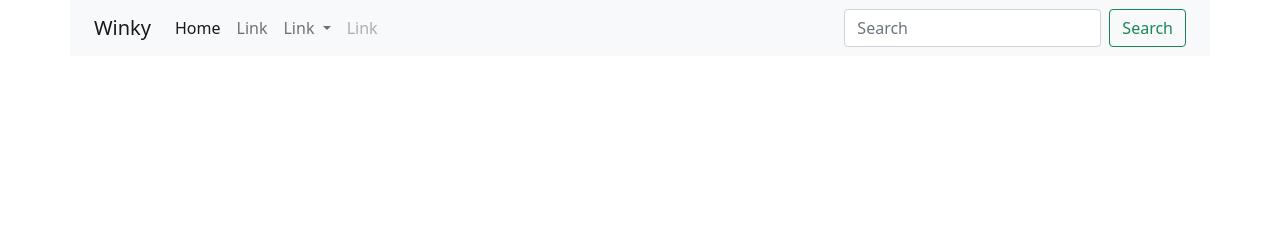
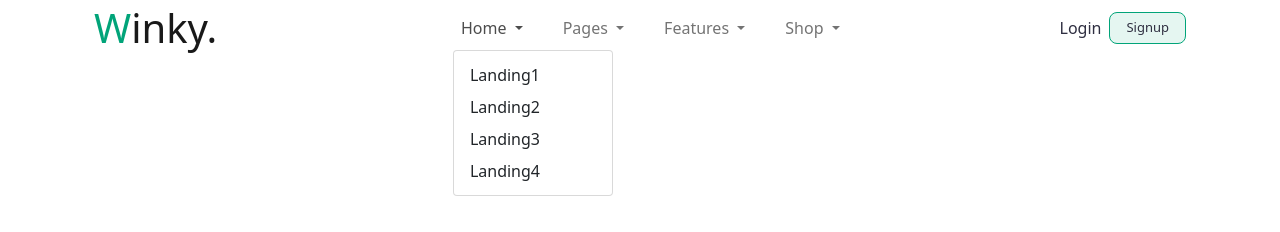
Before and after one commit to AbdelilahChahbouni/Winck_Template, a plain HTML site: page index.html in a window 1280 px wide. Both pictures are taken after a click on the button "Home". Drawn offline with nearby package versions, Linux system fonts and the light colour scheme.

Commit message:
add navbar section

```diff
--- a/css/style.css
+++ b/css/style.css
@@ -0,0 +1,33 @@
+* {
+    margin: 0;
+    padding: 0;
+    text-decoration: none;
+    box-sizing: border-box;
+}
+
+.login-btn {
+    text-decoration: none;
+    color: #2f2f41;
+}
+
+
+
+.signup-btn {
+    text-decoration: none;
+    border-radius: .5rem;
+    border: 1px solid #01a479;
+    background-color: rgba(1,164,121,.1);
+    color: #2f2f41;
+    padding: .35rem 1rem;
+    font-size: 13px;
+    font-weight: 500;
+
+
+}
+
+.title-brand {
+  font-size: 2.5rem;
+  line-height: 2.5rem;
+  margin-right: 0;
+  padding: 0;
+}
--- a/index.html
+++ b/index.html
@@ -7,49 +7,86 @@
 
     <!-- Bootstrap CSS -->
     <link href="https://cdn.jsdelivr.net/npm/bootstrap@5.0.2/dist/css/bootstrap.min.css" rel="stylesheet" integrity="sha384-EVSTQN3/azprG1Anm3QDgpJLIm9Nao0Yz1ztcQTwFspd3yD65VohhpuuCOmLASjC" crossorigin="anonymous">
-
+    <link rel="stylesheet" href="css/style.css">
     <title>Winky Template </title>
   </head>
   <body>
 
     <!-- Start Navbar Section -->
-    <nav class="navbar navbar-expand-lg navbar-light bg-light container">
+    <nav class="navbar navbar-expand-lg navbar-light  container-sm">
         <div class="container-fluid">
-          <a class="navbar-brand" href="#">Winky</a>
+          <a class="navbar-brand title-brand" href="#"><span style="color:#01A479">W</span>inky.</a>
           <button class="navbar-toggler" type="button" data-bs-toggle="collapse" data-bs-target="#navbarScroll" aria-controls="navbarScroll" aria-expanded="false" aria-label="Toggle navigation">
             <span class="navbar-toggler-icon"></span>
           </button>
           <div class="collapse navbar-collapse" id="navbarScroll">
-            <ul class="navbar-nav me-auto my-2 my-lg-0 navbar-nav-scroll" style="--bs-scroll-height: 100px;">
-              <li class="nav-item">
-                <a class="nav-link active" aria-current="page" href="#">Home</a>
-              </li>
-              <li class="nav-item">
-                <a class="nav-link" href="#">Link</a>
-              </li>
-              <li class="nav-item dropdown">
+            <ul class="navbar-nav mx-auto my-2 my-lg-0 navbar-nav-scroll" style="--bs-scroll-height: 100px;">
+
+              <li class="nav-item dropdown ms-4">
                 <a class="nav-link dropdown-toggle" href="#" id="navbarScrollingDropdown" role="button" data-bs-toggle="dropdown" aria-expanded="false">
-                  Link
+                  Home
                 </a>
                 <ul class="dropdown-menu" aria-labelledby="navbarScrollingDropdown">
-                  <li><a class="dropdown-item" href="#">Action</a></li>
-                  <li><a class="dropdown-item" href="#">Another action</a></li>
-                  <li><hr class="dropdown-divider"></li>
-                  <li><a class="dropdown-item" href="#">Something else here</a></li>
+                  <li><a class="dropdown-item" href="#">Landing1</a></li>
+                  <li><a class="dropdown-item" href="#">Landing2</a></li>
+                  <li><a class="dropdown-item" href="#">Landing3</a></li>
+                  <li><a class="dropdown-item" href="#">Landing4</a></li>
                 </ul>
               </li>
-              <li class="nav-item">
-                <a class="nav-link disabled" href="#" tabindex="-1" aria-disabled="true">Link</a>
+              <li class="nav-item dropdown ms-4">
+                <a class="nav-link my-link dropdown-toggle" href="#" id="navbarScrollingDropdown" role="button" data-bs-toggle="dropdown" aria-expanded="false">
+                  Pages
+                </a>
+                <ul class="dropdown-menu" aria-labelledby="navbarScrollingDropdown">
+                  <li><a class="dropdown-item" href="#">Company</a></li>
+                  <li><a class="dropdown-item" href="#">Blogs</a></li>
+                  <li><a class="dropdown-item" href="#">Contacts</a></li>
+                  <li><a class="dropdown-item" href="#">Acounts</a></li>
+                  <li><a class="dropdown-item" href="#">Utilities</a></li>
+
+
+                </ul>
               </li>
+              <li class="nav-item dropdown ms-4">
+                <a class="nav-link dropdown-toggle" href="#" id="navbarScrollingDropdown" role="button" data-bs-toggle="dropdown" aria-expanded="false">
+                  Features
+                </a>
+                <ul class="dropdown-menu" aria-labelledby="navbarScrollingDropdown">
+                  <li><a class="dropdown-item" href="#">Accordion</a></li>
+                  <li><a class="dropdown-item" href="#">Blog</a></li>
+                  <li><a class="dropdown-item" href="#">Counter</a></li>
+                  <li><a class="dropdown-item" href="#">Feature Box</a></li>
+                  <li><a class="dropdown-item" href="#">Price Table</a></li>
+                  <li><a class="dropdown-item" href="#">Team</a></li>
+                  <li><a class="dropdown-item" href="#">Testmonial</a></li>
+
+
+                </ul>
+              </li>
+              <li class="nav-item dropdown ms-4">
+                <a class="nav-link dropdown-toggle" href="#" id="navbarScrollingDropdown" role="button" data-bs-toggle="dropdown" aria-expanded="false">
+                  Shop
+                </a>
+                <ul class="dropdown-menu" aria-labelledby="navbarScrollingDropdown">
+                  <li><a class="dropdown-item" href="#">Product Grid</a></li>
+                  <li><a class="dropdown-item" href="#">Product List</a></li>
+                  <li><a class="dropdown-item" href="#">Product Single</a></li>
+                  <li><a class="dropdown-item" href="#">Product Cart</a></li>
+                  <li><a class="dropdown-item" href="#">Checkout</a></li>
+                  <li><a class="dropdown-item" href="#">Order Complete</a></li>
+                </ul>
+              </li>
+
             </ul>
             <form class="d-flex">
-              <input class="form-control me-2" type="search" placeholder="Search" aria-label="Search">
-              <button class="btn btn-outline-success" type="submit">Search</button>
+              <a href="#" class="me-2 pt-1 login-btn" > Login </a>
+              <a href="#" class ="signup-btn">Signup</a>
             </form>
           </div>
         </div>
     </nav>
     <!-- End Navbar Section -->
+    <!-- Start landing section -->
 
 
     <script src="https://cdn.jsdelivr.net/npm/bootstrap@5.0.2/dist/js/bootstrap.bundle.min.js" integrity="sha384-MrcW6ZMFYlzcLA8Nl+NtUVF0sA7MsXsP1UyJoMp4YLEuNSfAP+JcXn/tWtIaxVXM" crossorigin="anonymous"></script>
```
